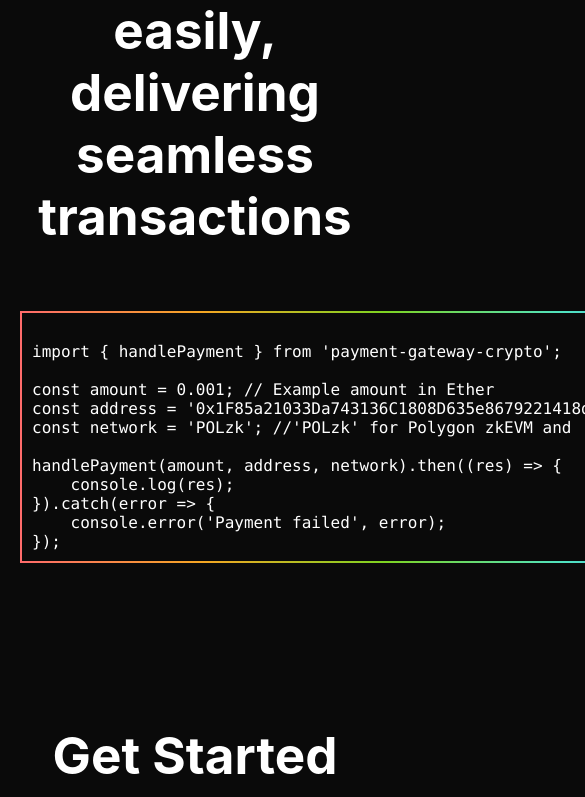
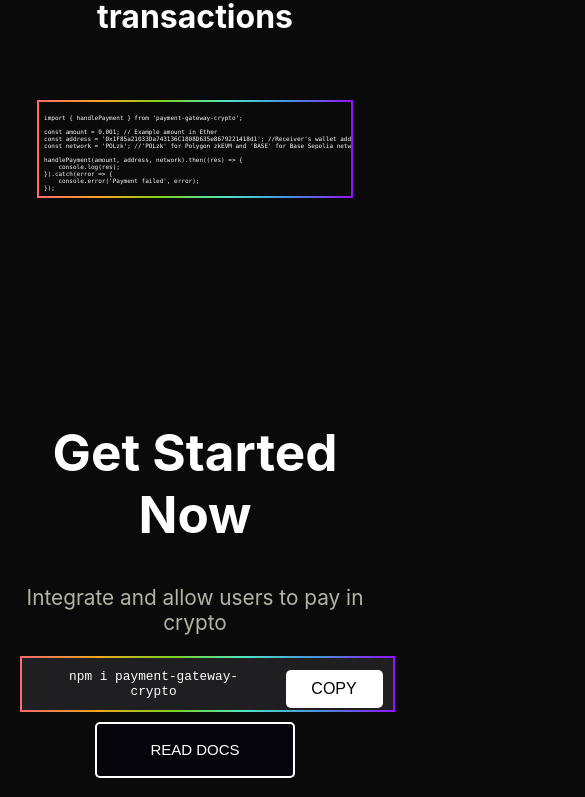
Before and after one commit to GarvitDadheech/hackOnBlocks24, a React (Create React App) app: page / in a window 390 px wide. Shown: the part 1191-1988 px from the top of the page, 585 px wide, since content can reach past the window. Built offline with nearby package versions, Linux system fonts and the light colour scheme.

Commit message:
made page2 responsive

```diff
--- a/src/App.js
+++ b/src/App.js
@@ -4,7 +4,7 @@
 import Main from './components/LandingPage/Main/Main';
 import Footer from './components/Footer/Footer';
 import Page2 from './components/Page2/Page2';
-import Page4 from './components/Page4/Page4';
+import Page4 from './components/Page3/Page3';
 function App() {
   return (
     <div className="App">
--- a/src/components/LandingPage/Main/Main.css
+++ b/src/components/LandingPage/Main/Main.css
@@ -100,10 +100,13 @@
     flex-direction: column;
     align-items: center;
   }
-
-  .Para-info, .code-img-container {
+  .Para-info{
     width: 90%;
-    margin: 2% auto;
+    margin-top: -3rem;
+  }
+  .code-img-container {
+    width: 90%;
+    margin: 2%,auto;
   }
 
   .code-container {
--- a/src/components/Page2/Page2.css
+++ b/src/components/Page2/Page2.css
@@ -1,5 +1,4 @@
 body {
-    margin: 0;
   font-family: -apple-system, BlinkMacSystemFont, 'Segoe UI', 'Roboto', 'Oxygen', 'Ubuntu', 'Cantarell', 'Fira Sans', 'Droid Sans', 'Helvetica Neue', sans-serif;
   -webkit-font-smoothing: antialiased;
   -moz-osx-font-smoothing: grayscale;
@@ -7,10 +6,24 @@
   color: #ffffff;
 }
 
+.App {
+  text-align: center;
+  padding: 0 5%;
+}
+
+.App-header {
+  margin: 50px 0;
+}
+
+h1 {
+  font-size: clamp(1.5em, 5vw, 2.5em);
+  margin-bottom: 2rem;
+  margin-top: 6rem;
+}
+
 .code {
   display: inline-flex;
   align-items: start;
-    /* background: #1f1f21; */
   padding: 10px;
   border: 2px solid;
   border-image-slice: 1;
@@ -20,6 +33,9 @@
   position: relative;
   overflow: hidden;
   color: #fff;
+  max-width: 100%;
+  box-sizing: border-box;
+  margin-top: 3rem;
 }
 
 .code::before {
@@ -31,24 +47,14 @@
   height: 100%;
   background: linear-gradient(to right, transparent, rgba(0, 235, 100, 0.5), transparent);
   transform: skewX(-30deg);
-  }
-
-  .code::before {
   animation: shine 3s infinite;
 }
 
 @keyframes shine {
-    0% {
-      left: -150%;
+  0% { left: -150%; }
+  50% { left: 100%; }
+  100% { left: 150%; }
 }
-    50% {
-      left: 100%;
-    }
-    100% {
-      left: 150%;
-    }
-  }
-
 
 .copy-code {
   background: rgba(255, 255, 255, 0.6);
@@ -56,88 +62,117 @@
   border-radius: 5px;
   padding: 3px 7px;
   cursor: pointer;
+  margin-top: 10px;
 }
 
-  .App {
-    text-align: center;
-  }
-
-  .App-header {
-    margin: 50px 0;
-  }
-
-  h1 {
-    font-size: 2.5em;
-    margin-bottom: 4rem;
-
-  }
-
-
 .command-box {
-    display: inline-flex;
+  display: flex;
+  flex-wrap: wrap;
+  justify-content: center;
   align-items: center;
   background: #000000;
   border: 1px solid white;
   border-radius: 5px;
   padding: 10px;
-    margin-right: 3rem;
-    margin-top: 2rem;
+  margin: 2rem auto;
+  max-width: 100%;
+  box-sizing: border-box;
 }
 
 .command-box code {
-    font-size: 1.1em;
+  font-size: 1em;
   color: #ffffff;
   margin-right: 10px;
+  word-break: break-all;
+}
+
+.copy-button, .demo-button {
+  padding: 10px 20px;
+  border-radius: 5px;
+  cursor: pointer;
+  margin-top: 10px;
+  font-size: 0.9em;
 }
 
 .copy-button {
   background-color: #ffffff;
   color: #000000;
   border: none;
-    padding: 10px 20px;
-    border-radius: 5px;
-    cursor: pointer;
 }
 
 .demo-button {
   background-color: #000000;
   color: white;
   border: white 0.5px solid;
-    padding: 10px 20px;
   height: 3.6rem;
-    border-radius: 5px;
-    cursor: pointer;
-    margin-top: 20px;
 }
 
 .features {
-    padding: 50px 20px;
+  padding: 50px 0;
   margin-top: -1rem;
 }
 
 .features-grid {
   display: flex;
-    overflow: auto;
+  flex-wrap: wrap;
   gap: 20px;
   justify-content: center;
-    align-items: center;
+  align-items: stretch;
   margin-top: 2.5rem;
 }
 
 .feature-item {
   padding: 20px;
-    width: 15rem;
+  width: calc(33.333% - 20px);
+  min-width: 250px;
   text-align: left;
-    margin-right: 3rem;
-    gap: 3rem;
+  box-sizing: border-box;
 }
 
 .feature-item h3 {
-    font-size: 1.5em;
+  font-size: 1.3em;
   margin-bottom: 10px;
 }
 
 .feature-item p {
-    font-size: 1em;
+  font-size: 0.9em;
   color: #cccccc;
 }
+
+@media (max-width: 768px) {
+  .command-box {
+    flex-direction: column;
+    align-items: stretch;
+  }
+  .code {
+    width: 100%;
+  }
+  .command-box code {
+    margin-right: 0;
+    margin-bottom: 10px;
+  }
+
+  .feature-item {
+    width: calc(50% - 20px);
+  }
+}
+
+@media (max-width: 480px) {
+  .heading {
+    font-size: 2rem;
+    margin-top: 1rem;
+  }
+  .code {
+    padding: 5px;
+    font-size: 6px;
+    margin-top: 2rem;
+
+  }
+  .feature-item {
+    width: 100%;
+  }
+
+  .copy-button, .demo-button {
+    width: 100%;
+  }
+}
--- a/src/components/Page2/Page2.js
+++ b/src/components/Page2/Page2.js
@@ -34,7 +34,7 @@
   return (
     <div className="App">
       <section className="features">
-        <h1>Integrates easily, delivering seamless transactions</h1>
+        <h1 className="heading">Integrates easily, delivering seamless transactions</h1>
         <pre>
             <code className="code">
 {`
--- /dev/null
+++ b/src/components/Page3/Page3.css
@@ -0,0 +1,127 @@
+.code-container {
+    display: inline-flex;
+    align-items: center;
+    background: #1f1f21;
+    padding: 10px;
+    border-radius: 8px;
+    margin-right: 2rem;
+    height: 2rem;
+    border: 2px solid;
+    border-image-slice: 1;
+    border-image-source: linear-gradient(to right, #ff6b6b, #f5a623, #7ed321, #50e3c2, #4a90e2, #9013fe);
+  }
+ .code-snippet {
+    padding: 20px;
+    color: white;
+    font-family: 'Courier New', Courier, monospace;
+  }
+
+  .copy-button {
+    background: white;
+    border: none;
+    color: black;
+    padding: 10px 20px;
+    font-size: 16px;
+    cursor: pointer;
+    border-radius: 5px;
+    width: 100px;
+    margin-left: 10px;
+  }
+
+  .copy-button:hover {
+    background: rgb(233, 230, 230);
+  }
+
+  .code-button {
+    background:  #05050B;
+    color: white;
+    height: 3.5rem;
+    border: 2px solid white;
+    padding: 10px 20px;
+    font-size: 15px;
+    cursor: pointer;
+    border-radius: 5px;
+    transition: ease-in-out 0.4s;
+  }
+  .main-content{
+    /* height: 60vh; */
+    display: flex;
+    justify-content: center;
+    align-items: center;
+    margin-top: 4rem;
+    /* margin-bottom: 10vh; */
+  }
+  h1{
+    font-size: 3.2rem;
+  }
+  .page4p{
+    font-size: 1.3rem;
+    color: #B4B4A6;
+    margin-top: 40px;
+  }
+  .code-holder{
+    margin-top: 1rem;
+  }.code-container {
+    display: inline-flex;
+    align-items: center;
+    background: #1f1f21;
+    padding: 10px;
+    border-radius: 8px;
+    margin-right: 2rem;
+    height: 2rem;
+    border: 2px solid;
+    border-image-slice: 1;
+    border-image-source: linear-gradient(to right, #ff6b6b, #f5a623, #7ed321, #50e3c2, #4a90e2, #9013fe);
+  }
+ .code-snippet {
+    padding: 20px;
+    color: white;
+    font-family: 'Courier New', Courier, monospace;
+  }
+
+  .copy-button {
+    background: white;
+    border: none;
+    color: black;
+    padding: 10px 20px;
+    font-size: 16px;
+    cursor: pointer;
+    border-radius: 5px;
+    width: 100px;
+    margin-left: 10px;
+  }
+
+  .copy-button:hover {
+    background: rgb(233, 230, 230);
+  }
+
+  .code-button {
+    background:  #05050B;
+    color: white;
+    height: 3.5rem;
+    border: 2px solid white;
+    padding: 10px 20px;
+    font-size: 15px;
+    cursor: pointer;
+    border-radius: 5px;
+    transition: ease-in-out 0.4s;
+  }
+  .main-content{
+    /* height: 60vh; */
+    display: flex;
+    justify-content: center;
+    align-items: center;
+    margin-top: 4rem;
+    /* margin-bottom: 10vh; */
+  }
+  h1{
+    font-size: 3.2rem;
+  }
+  .page4p{
+    font-size: 1.3rem;
+    color: #B4B4A6;
+    margin-top: 40px;
+  }
+  .code-holder{
+    margin-top: 1rem;
+  }
--- a/src/components/Page4/Page4.js
+++ b/src/components/Page3/Page3.js
@@ -1,6 +1,6 @@
 import React from "react";
 import { useState } from "react";
-import "./Page4.css";
+import "./Page3.css";
 const Page4 = () => {
   const [copied, setCopied] = useState(false);
 
--- a/src/components/Page4/Page4.css
+++ /dev/null
@@ -1,64 +0,0 @@
-.code-container {
-    display: inline-flex;
-    align-items: center;
-    background: #1f1f21;
-    padding: 10px;
-    border-radius: 8px;
-    margin-right: 2rem;
-    height: 2rem;
-    border: 2px solid;
-    border-image-slice: 1;
-    border-image-source: linear-gradient(to right, #ff6b6b, #f5a623, #7ed321, #50e3c2, #4a90e2, #9013fe);
-  }
- .code-snippet {
-    padding: 20px;
-    color: white;
-    font-family: 'Courier New', Courier, monospace;
-  }
-
-  .copy-button {
-    background: white;
-    border: none;
-    color: black;
-    padding: 10px 20px;
-    font-size: 16px;
-    cursor: pointer;
-    border-radius: 5px;
-    width: 100px;
-    margin-left: 10px;
-  }
-
-  .copy-button:hover {
-    background: rgb(233, 230, 230);
-  }
-
-  .code-button {
-    background:  #05050B;
-    color: white;
-    height: 3.5rem;
-    border: 2px solid white;
-    padding: 10px 20px;
-    font-size: 15px;
-    cursor: pointer;
-    border-radius: 5px;
-    transition: ease-in-out 0.4s;
-  }
-  .main-content{
-    /* height: 60vh; */
-    display: flex;
-    justify-content: center;
-    align-items: center;
-    margin-top: 4rem;
-    /* margin-bottom: 10vh; */
-  }
-  h1{
-    font-size: 3.2rem;
-  }
-  .page4p{
-    font-size: 1.3rem;
-    color: #B4B4A6;
-    margin-top: 40px;
-  }
-  .code-holder{
-    margin-top: 1rem;
-  }
```
Lines whose indentation alone changed are shown as unchanged.
